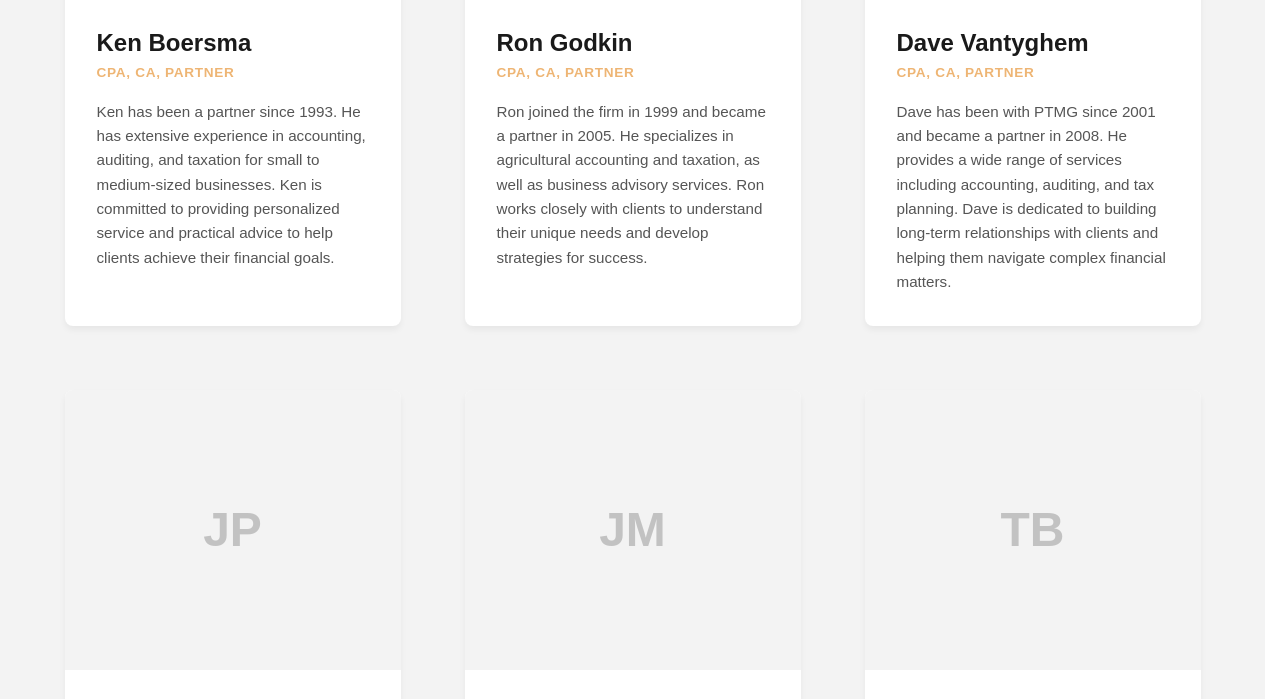
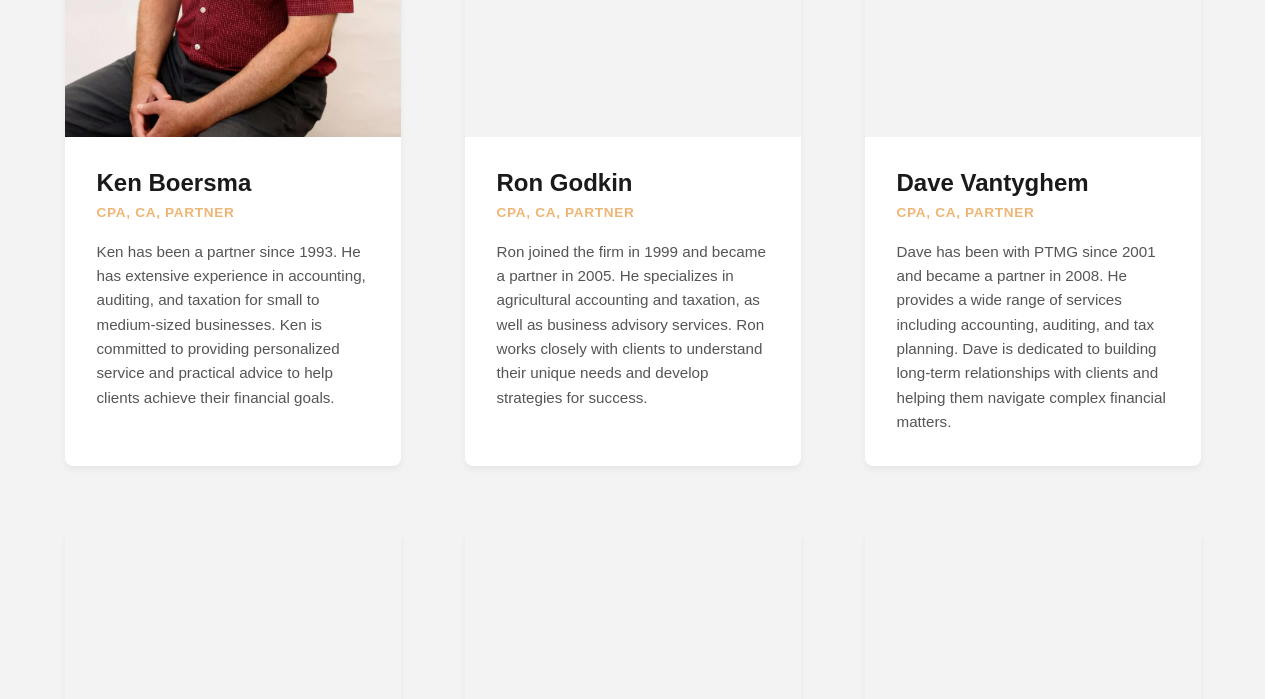
Before and after one commit to jeffreyboersma/ptmg, a website built with Vite: page src/team.html in a window 1280 px wide. Shown: the part 660-1359 px from the top of the page. Built offline with nearby package versions, Linux system fonts and the light colour scheme; files whose address does not match are found by name; a web font is replaced by a local one.

Commit message:
fixed card piture aspect ratio

```diff
--- a/src/css/pages/_team.scss
+++ b/src/css/pages/_team.scss
@@ -47,7 +47,7 @@
 
         .member-image {
             width: 100%;
-            height: 280px;
+            aspect-ratio: 4 / 5;
             background-color: var(--bg-secondary);
             display: flex;
             align-items: center;
```
